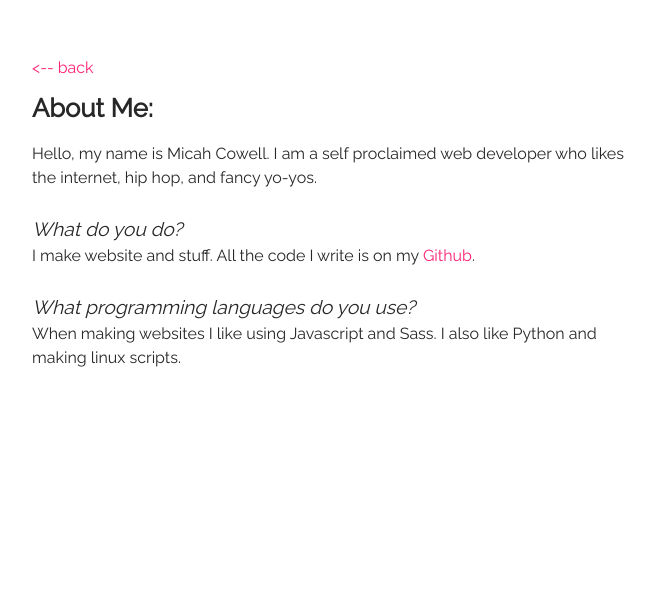
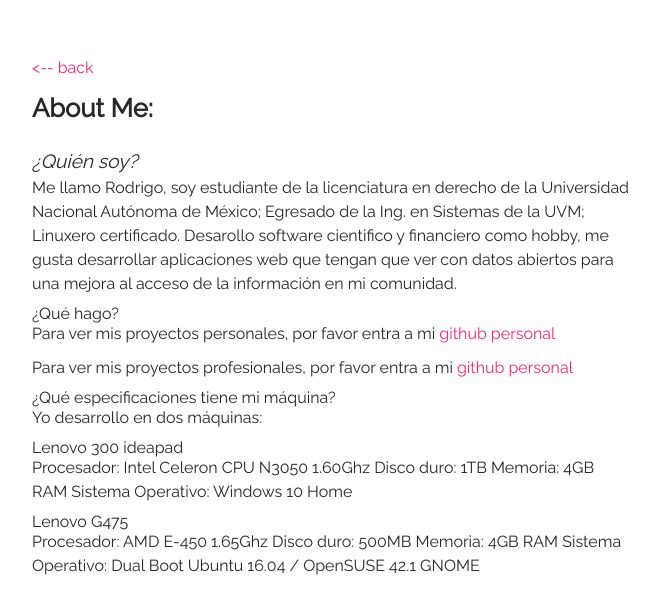
Before and after one commit to 34kk/34kk.github.io, a Jekyll site: the page built from me/index.md, in a window 1280 px wide. Shown: the top 614 px of the page, without its empty margins (308-968 px from the left). Built offline with Jekyll 4.4.1, drawn with Linux system fonts in a browser that asks for light colours.

Commit message:
Update index.md

```diff
--- a/me/index.md
+++ b/me/index.md
@@ -2,10 +2,30 @@
 layout: about
 ---
 
-Hello, my name is Micah Cowell. I am a self proclaimed web developer who likes the internet, hip hop, and fancy yo-yos.
+# ¿Quién soy?
 
-# What do you do?
-I make website and stuff. All the code I write is on my [Github](https://github.com/getmicah).
+Me llamo Rodrigo, soy estudiante de la licenciatura en derecho de la Universidad Nacional Autónoma de México; Egresado de la Ing. en Sistemas de la UVM; Linuxero certificado. Desarollo software cientifico y financiero como hobby, me gusta desarrollar aplicaciones web que tengan que ver con datos abiertos para una mejora al acceso de la información en mi comunidad.
 
-# What programming languages do you use?
-When making websites I like using Javascript and Sass. I also like Python and making linux scripts.
+## ¿Qué hago?
+
+Para ver mis proyectos personales, por favor entra a mi [github personal](http://github.com/perseoq)
+
+Para ver mis proyectos profesionales, por favor entra a mi [github personal](http://github.com/34kk)
+
+## ¿Qué especificaciones tiene mi máquina?
+
+Yo desarrollo en dos máquinas:
+
+### Lenovo 300 ideapad
+
+Procesador: Intel Celeron CPU N3050 1.60Ghz
+Disco duro: 1TB
+Memoria: 4GB RAM
+Sistema Operativo: Windows 10 Home
+
+### Lenovo G475
+
+Procesador: AMD E-450 1.65Ghz
+Disco duro: 500MB
+Memoria: 4GB RAM
+Sistema Operativo: Dual Boot Ubuntu 16.04 / OpenSUSE 42.1 GNOME
```
